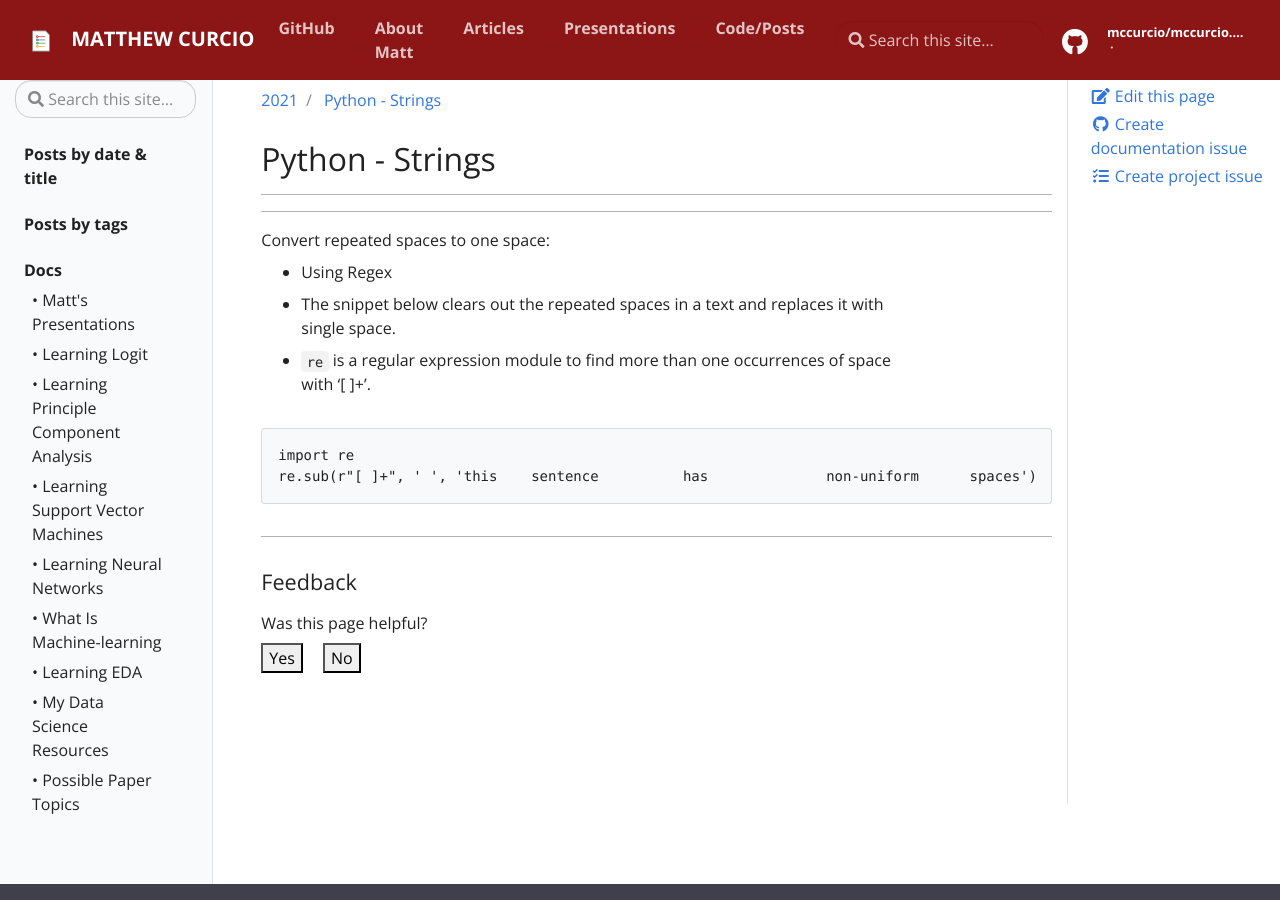
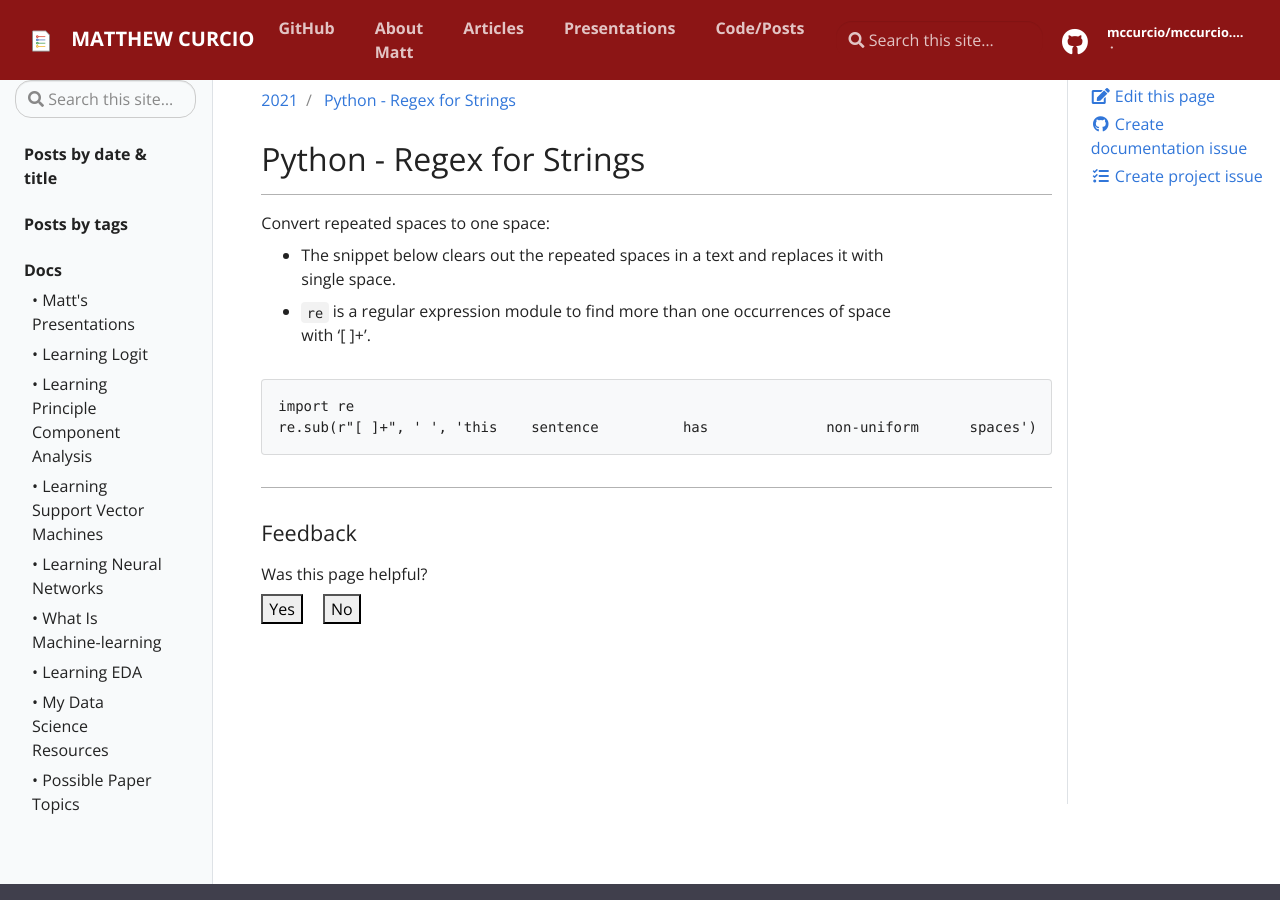
Before and after one commit to mccurcio/mccurcio.github.io, a Jekyll site: the page built from _posts/python/2021-12-17-python-regex-strings.md, in a window 1280 px wide and 900 px high. Built offline with Jekyll 4.4.1, drawn with Linux system fonts in a browser that asks for light colours; our own code applies the rules of GitHub Pages for plain Markdown files.

Commit message:
Update and rename 2021-12-17-python-strings.md to 2021-12-17-python-regex-strings.md

```diff
--- a/_posts/python/2021-12-17-python-strings.md
+++ b/_posts/python/2021-12-17-python-regex-strings.md
@@ -1,13 +1,10 @@
 ---
-title: "Python - Strings"
+title: "Python - Regex for Strings"
 date:  2021-12-17 21:00:00
 tags: Python  InProgress
 ---
 
-<hr>
 Convert repeated spaces to one space:
-
-- Using Regex
 
 - The snippet below clears out the repeated spaces in a text and replaces it with single space.
 
```
